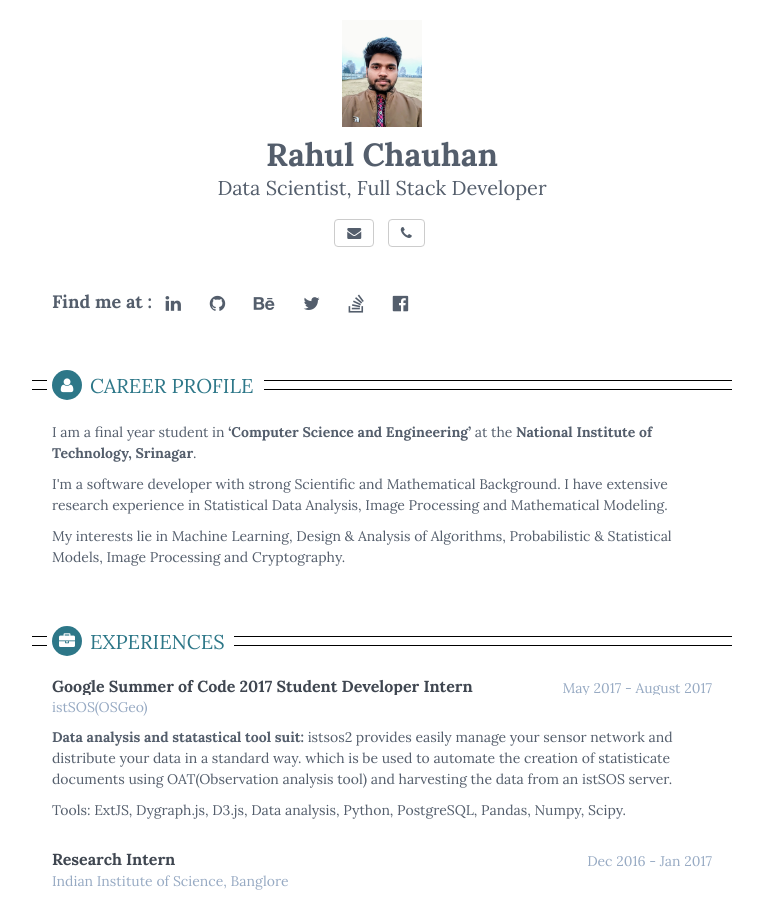
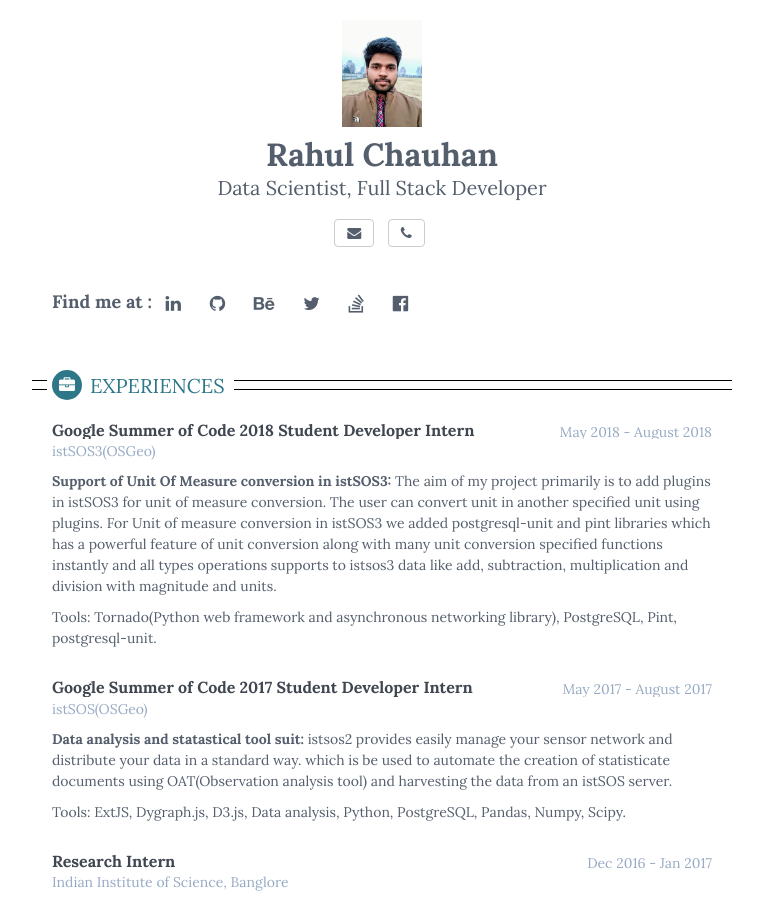
Before and after one commit to rahulworld/rahulworld.github.io, a Jekyll site: the page index.html, which Jekyll copies as it is, in a window 1280 px wide and 900 px high. Shown: the whole window, without its empty margins (258-1021 px from the left). Built offline with Jekyll 4.4.1, drawn with Linux system fonts in a browser that asks for light colours; some of the changed text lies outside the part shown.

Commit message:
updating

```diff
--- a/index.html
+++ b/index.html
@@ -46,7 +46,7 @@
             </div><!--//contact-container-->
         </div><!--//sidebar-wrapper-->
 		<div class="main-wrapper">
-            <section class="section summary-section">
+            <!-- <section class="section summary-section">
                 <h2 class="section-title fancy"><span><i class="fa fa-user"></i>Career Profile</span></h2>
                 <div class="summary">
                     <p> I am a final year student in <b>‘Computer Science and Engineering’</b> at the
@@ -58,12 +58,26 @@
                     <p>
                         My interests lie in Machine Learning, Design & Analysis of Algorithms, Probabilistic & Statistical Models, Image Processing and Cryptography.
                     </p>
-                    <!-- <a href="res/resume.pdf" target="_blank">Resume</a>. </p> -->
-                </div><!--//summary-->
-            </section><!--//section-->
-
+                    <a href="res/resume.pdf" target="_blank">Resume</a>. </p>
+                </div>
+            </section>
+             -->
             <section class="section experiences-section">
                 <h2 class="section-title fancy"><span><i class="fa fa-briefcase"></i>Experiences</span></h2>
+
+                <div class="item">
+                    <div class="meta">
+                        <div class="upper-row">
+                            <h3 class="job-title"><b>Google Summer of Code 2018 Student Developer Intern</b></h3>
+                            <div class="time">May 2018 - August 2018</div>
+                        </div><!--//upper-row-->
+                        <div class="company">istSOS3(OSGeo)</div>
+                    </div><!--//meta-->
+                    <div class="details">
+                        <p><b>Support of Unit Of Measure conversion in istSOS3:</b> The aim of my project primarily is to add plugins in istSOS3 for unit of measure conversion. The user can convert unit in another specified unit using plugins. For Unit of measure conversion in istSOS3 we added postgresql-unit and pint libraries which has a powerful feature of unit conversion along with many unit conversion specified functions instantly and all types operations supports to istsos3 data like add, subtraction, multiplication and division with magnitude and units.</p>
+                        <p>Tools: Tornado(Python web framework and asynchronous networking library), PostgreSQL, Pint, postgresql-unit.</p>
+                    </div><!--//details-->
+                </div><!--//item-->
 
                 <div class="item">
                     <div class="meta">
@@ -282,7 +296,7 @@
 
                         <div class="upper-row">
                             <h3 class="job-title">B.Tech. in Computer Science & Engineering</h3>
-                            <div class="time">2014 - 2018 (Expected)</div>
+                            <div class="time">2014 - 2018 </div>
                         </div><!--//upper-row-->
                         <div class="company">Srinagar, Jammu & Kashmir, India</div>
                     </div><!--//meta-->
```
